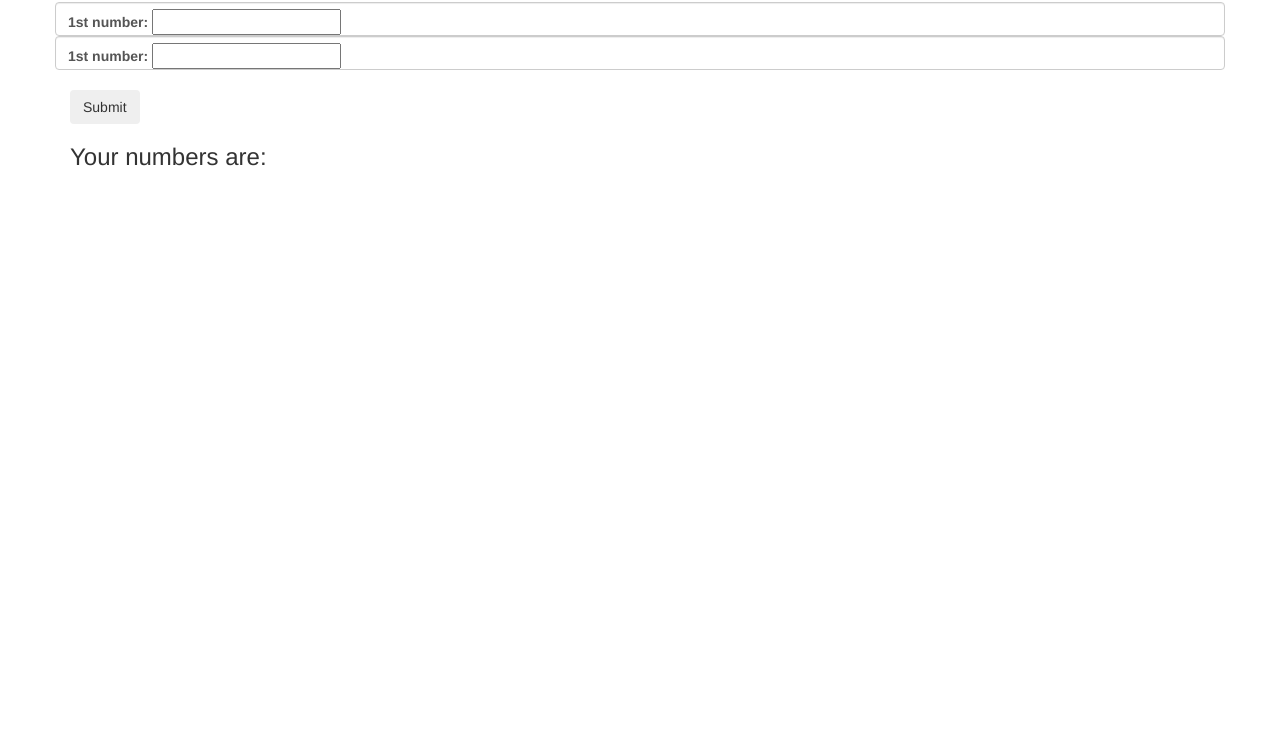
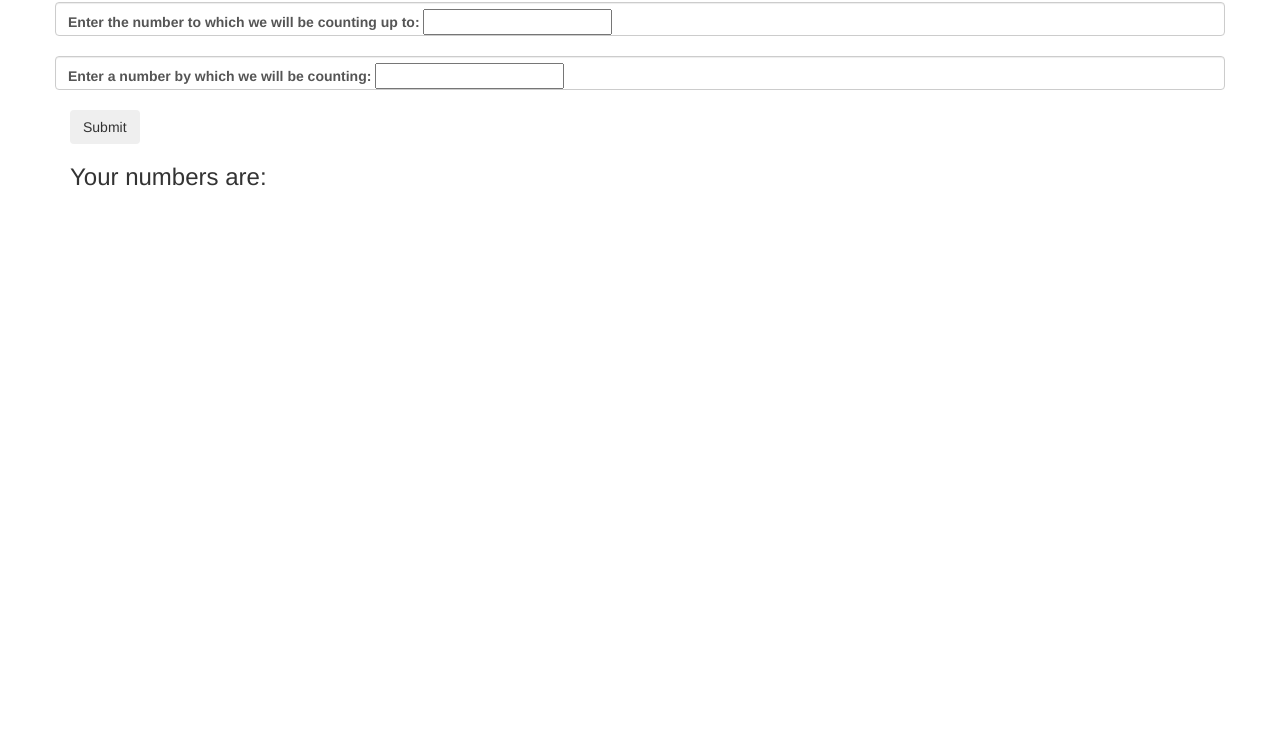
Before and after one commit to RuthieRNewman/count-up-to, a plain HTML site: page index.html in a window 1280 px wide. Shown: the part 68-800 px from the top of the page. Drawn offline with Linux system fonts and the light colour scheme.

Commit message:
edit h1 tags in HTML and add <br> between div's.

```diff
--- a/index.html
+++ b/index.html
@@ -17,12 +17,12 @@
   <form id="counter">
 
   <div class="form-control">
-    <label for="num1">1st number:</label>
+    <label for="num1">Enter the number to which we will be counting up to:</label>
     <input id="num1" type="text"></input>
-  </div>
+  </div><br>
 
   <div class="form-control">
-    <label for="num2">1st number:</label>
+    <label for="num2">Enter a number by which we will be counting:</label>
     <input id="num2" type="text"></input>
   </div>
 </div>
--- a/js/scripts.js
+++ b/js/scripts.js
@@ -11,5 +11,6 @@ $(document).ready(function(){
       console.log(index);
    // alert (index);
     $("#output").append("<li>" + index + "</li>");
-  }
-  })
+    }
+    });
+  });
```
Also changed, not shown: 1 other file.
